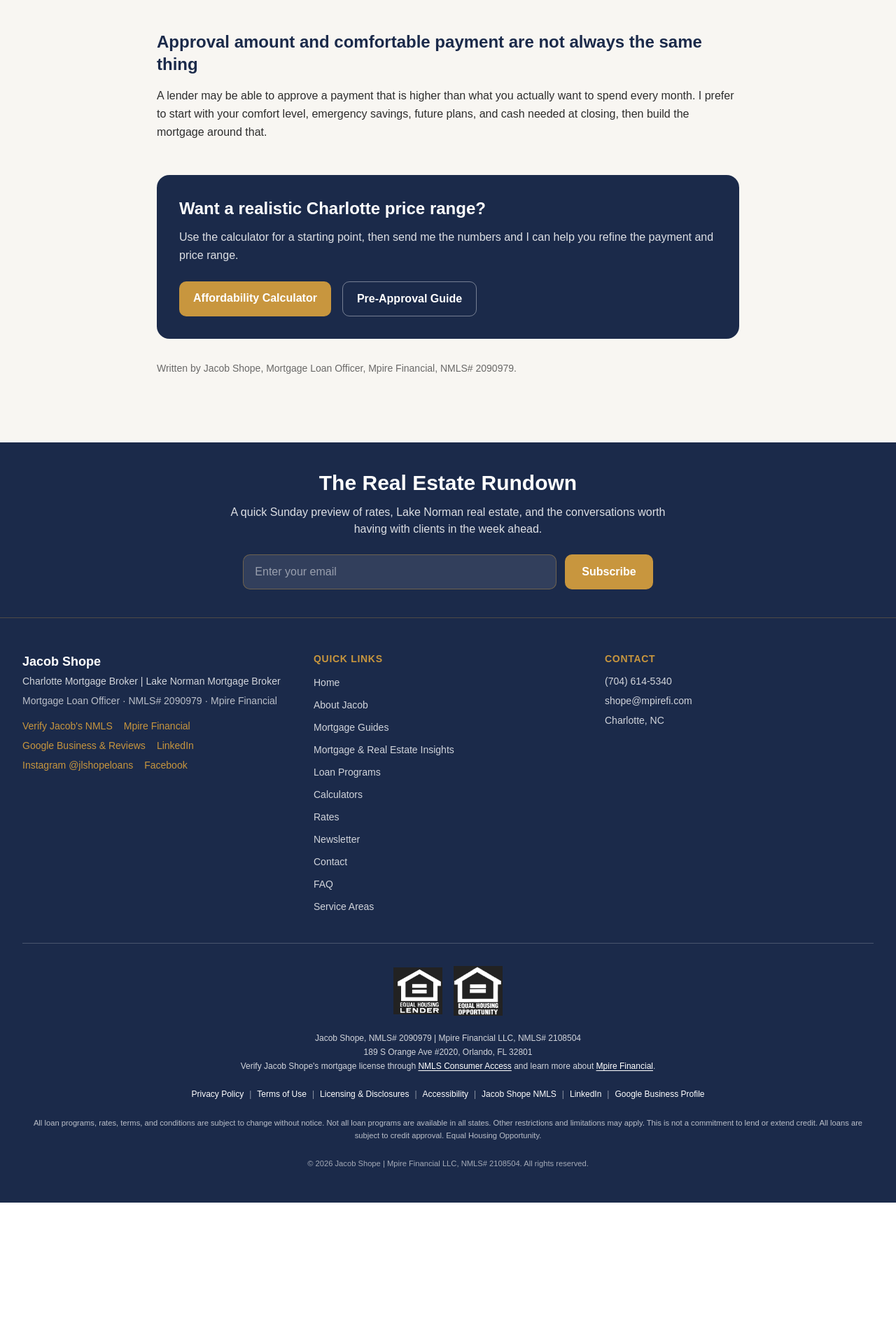
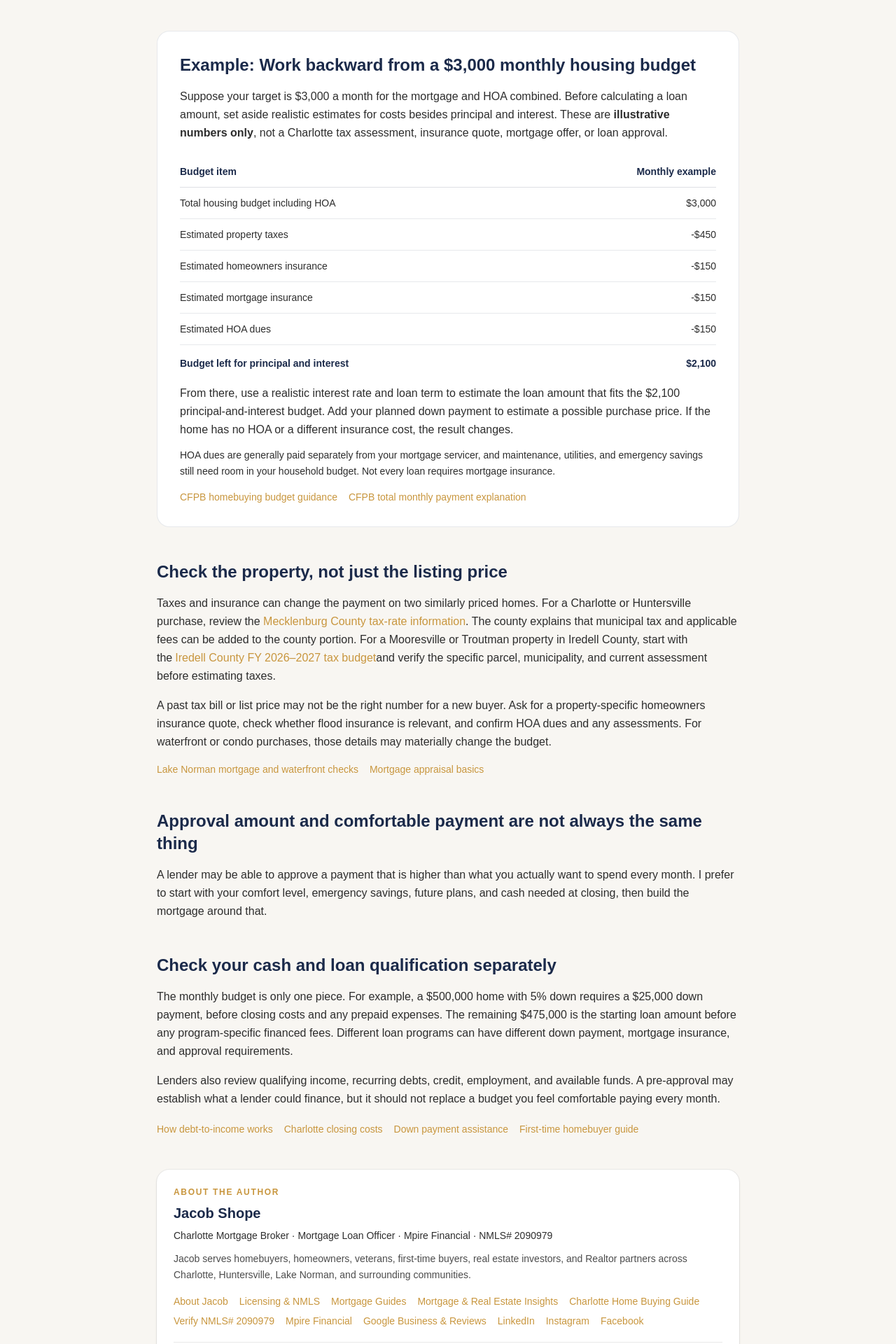
Before and after one commit to JLshope12/jacob-shope-mortgage, a Next.js app: page /how-much-house-can-i-afford-charlotte in a window 1280 px wide. Shown: the part 900-2820 px from the top of the page at 70% size. Before the commit the page ends 2618 px from the top, so only its background shows below. Built offline with nearby package versions, Linux system fonts and the light colour scheme.

Commit message:
SEO: improve Charlotte affordability guide with practical payment breakdown and verified county resources

```diff
--- a/app/how-much-house-can-i-afford-charlotte/page.tsx
+++ b/app/how-much-house-can-i-afford-charlotte/page.tsx
@@ -1,15 +1,60 @@
 import Link from "next/link";
+import { AuthorBox } from "@/components/seo/AuthorBox";
+
+const origin = "https://jacobshopemortgage.com";
+const pageUrl = `${origin}/how-much-house-can-i-afford-charlotte`;
+const CFPB_BUDGET = "https://www.consumerfinance.gov/owning-a-home/prepare/figure-out-how-much-you-want-to-spend/";
+const CFPB_PAYMENT = "https://www.consumerfinance.gov/ask-cfpb/on-a-mortgage-whats-the-difference-between-my-principal-and-interest-payment-and-my-total-monthly-payment-en-1941/";
+const MECK_TAX = "https://tax.mecknc.gov/tax-bills-and-payments/tax-rates";
+const IREDELL_TAX = "https://www.iredellcountync.gov/m/newsflash/home/detail/1948";
 
 export const metadata = {
   title: "How Much House Can I Afford in Charlotte? | Jacob Shope",
   description:
-    "Learn how mortgage affordability works in Charlotte with Jacob Shope. Understand payment, income, debt, down payment, taxes, insurance, and cash-to-close before setting a price range.",
+    "Work backward from a comfortable monthly housing budget with a practical example, Charlotte and Lake Norman property-tax checks, and mortgage pre-approval steps.",
   alternates: { canonical: "/how-much-house-can-i-afford-charlotte" },
+  authors: [{ name: "Jacob Shope", url: "/about" }],
+};
+
+const pageSchema = {
+  "@context": "https://schema.org",
+  "@graph": [
+    {
+      "@type": "Article",
+      "@id": `${pageUrl}#article`,
+      headline: "How Much House Can I Afford in Charlotte?",
+      description: "A practical monthly-housing-budget approach to mortgage affordability in Charlotte and Lake Norman.",
+      author: { "@id": `${origin}/#jacob-shope` },
+      publisher: { "@id": `${origin}/#mpire-financial` },
+      mainEntityOfPage: { "@id": `${pageUrl}#webpage` },
+      dateModified: "2026-11-10",
+      citation: [CFPB_BUDGET, CFPB_PAYMENT, MECK_TAX, IREDELL_TAX],
+    },
+    {
+      "@type": "WebPage",
+      "@id": `${pageUrl}#webpage`,
+      url: pageUrl,
+      name: "How Much House Can I Afford in Charlotte?",
+      author: { "@id": `${origin}/#jacob-shope` },
+      isPartOf: { "@id": `${origin}/#website` },
+      about: ["Mortgage affordability", "Charlotte home buying", "Lake Norman mortgage payments"],
+    },
+    {
+      "@type": "BreadcrumbList",
+      "@id": `${pageUrl}#breadcrumbs`,
+      itemListElement: [
+        { "@type": "ListItem", position: 1, name: "Home", item: origin },
+        { "@type": "ListItem", position: 2, name: "Mortgage Guides", item: `${origin}/mortgage-guides` },
+        { "@type": "ListItem", position: 3, name: "Charlotte Mortgage Affordability", item: pageUrl },
+      ],
+    },
+  ],
 };
 
 export default function AffordabilityCharlottePage() {
   return (
     <div className="bg-offwhite">
+      <script type="application/ld+json" dangerouslySetInnerHTML={{ __html: JSON.stringify(pageSchema) }} />
       <section className="mx-auto max-w-4xl px-4 py-16 md:px-6 md:py-24 lg:px-8">
         <p className="font-semibold text-gold">Mortgage guidance from Jacob Shope</p>
         <h1 className="mt-3 text-4xl font-bold tracking-tight text-navy md:text-5xl">
@@ -35,12 +80,95 @@ export default function AffordabilityCharlottePage() {
           </ul>
         </section>
 
+        <section className="mt-12 rounded-2xl border border-navy/10 bg-white p-8">
+          <h2 className="text-2xl font-bold text-navy">Example: Work backward from a $3,000 monthly housing budget</h2>
+          <p className="mt-4 leading-relaxed text-charcoal">
+            Suppose your target is $3,000 a month for the mortgage and HOA combined. Before calculating a loan amount,
+            set aside realistic estimates for costs besides principal and interest. These are <strong>illustrative numbers only</strong>,
+            not a Charlotte tax assessment, insurance quote, mortgage offer, or loan approval.
+          </p>
+          <div className="mt-5 overflow-x-auto">
+            <table className="w-full text-left text-sm text-charcoal">
+              <thead><tr className="border-b border-navy/15 text-navy"><th className="py-3 pr-4">Budget item</th><th className="py-3 text-right">Monthly example</th></tr></thead>
+              <tbody>
+                {[
+                  ["Total housing budget including HOA", "$3,000"],
+                  ["Estimated property taxes", "-$450"],
+                  ["Estimated homeowners insurance", "-$150"],
+                  ["Estimated mortgage insurance", "-$150"],
+                  ["Estimated HOA dues", "-$150"],
+                ].map(([label, amount]) => (
+                  <tr key={label} className="border-b border-navy/10"><td className="py-3 pr-4">{label}</td><td className="py-3 text-right">{amount}</td></tr>
+                ))}
+                <tr className="font-bold text-navy"><td className="pt-4 pr-4">Budget left for principal and interest</td><td className="pt-4 text-right">$2,100</td></tr>
+              </tbody>
+            </table>
+          </div>
+          <p className="mt-5 leading-relaxed text-charcoal">
+            From there, use a realistic interest rate and loan term to estimate the loan amount that fits the
+            $2,100 principal-and-interest budget. Add your planned down payment to estimate a possible purchase price.
+            If the home has no HOA or a different insurance cost, the result changes.
+          </p>
+          <p className="mt-3 text-sm leading-relaxed text-charcoal">
+            HOA dues are generally paid separately from your mortgage servicer, and maintenance, utilities, and emergency
+            savings still need room in your household budget. Not every loan requires mortgage insurance.
+          </p>
+          <div className="mt-4 flex flex-wrap gap-4 text-sm font-medium">
+            <a href={CFPB_BUDGET} target="_blank" rel="noopener noreferrer" className="text-gold hover:underline">CFPB homebuying budget guidance</a>
+            <a href={CFPB_PAYMENT} target="_blank" rel="noopener noreferrer" className="text-gold hover:underline">CFPB total monthly payment explanation</a>
+          </div>
+        </section>
+
+        <section className="mt-12">
+          <h2 className="text-2xl font-bold text-navy">Check the property, not just the listing price</h2>
+          <p className="mt-4 leading-relaxed text-charcoal">
+            Taxes and insurance can change the payment on two similarly priced homes. For a Charlotte or
+            Huntersville purchase, review the <a href={MECK_TAX} target="_blank" rel="noopener noreferrer" className="font-medium text-gold hover:underline">Mecklenburg County tax-rate information</a>.
+            The county explains that municipal tax and applicable fees can be added to the county portion.
+            For a Mooresville or Troutman property in Iredell County, start with the
+            <a href={IREDELL_TAX} target="_blank" rel="noopener noreferrer" className="ml-1 font-medium text-gold hover:underline">Iredell County FY 2026–2027 tax budget</a>
+            and verify the specific parcel, municipality, and current assessment before estimating taxes.
+          </p>
+          <p className="mt-4 leading-relaxed text-charcoal">
+            A past tax bill or list price may not be the right number for a new buyer. Ask for a property-specific
+            homeowners insurance quote, check whether flood insurance is relevant, and confirm HOA dues and any assessments.
+            For waterfront or condo purchases, those details may materially change the budget.
+          </p>
+          <div className="mt-4 flex flex-wrap gap-4 text-sm font-medium">
+            <Link href="/service-areas/lake-norman" className="text-gold hover:underline">Lake Norman mortgage and waterfront checks</Link>
+            <Link href="/mortgage-appraisal-charlotte" className="text-gold hover:underline">Mortgage appraisal basics</Link>
+          </div>
+        </section>
+
         <section className="mt-12">
           <h2 className="text-2xl font-bold text-navy">Approval amount and comfortable payment are not always the same thing</h2>
           <p className="mt-4 leading-relaxed text-charcoal">
             A lender may be able to approve a payment that is higher than what you actually want to spend every month. I prefer to start with your comfort level, emergency savings, future plans, and cash needed at closing, then build the mortgage around that.
           </p>
         </section>
+
+        <section className="mt-12">
+          <h2 className="text-2xl font-bold text-navy">Check your cash and loan qualification separately</h2>
+          <p className="mt-4 leading-relaxed text-charcoal">
+            The monthly budget is only one piece. For example, a $500,000 home with 5% down requires a $25,000
+            down payment, before closing costs and any prepaid expenses. The remaining $475,000 is the starting
+            loan amount before any program-specific financed fees. Different loan programs can have different
+            down payment, mortgage insurance, and approval requirements.
+          </p>
+          <p className="mt-4 leading-relaxed text-charcoal">
+            Lenders also review qualifying income, recurring debts, credit, employment, and available funds.
+            A pre-approval may establish what a lender could finance, but it should not replace a budget you
+            feel comfortable paying every month.
+          </p>
+          <div className="mt-5 flex flex-wrap gap-4 text-sm font-medium">
+            <Link href="/mortgage-dti-charlotte" className="text-gold hover:underline">How debt-to-income works</Link>
+            <Link href="/mortgage-closing-costs-charlotte" className="text-gold hover:underline">Charlotte closing costs</Link>
+            <Link href="/down-payment-assistance-charlotte" className="text-gold hover:underline">Down payment assistance</Link>
+            <Link href="/first-time-homebuyer-charlotte" className="text-gold hover:underline">First-time homebuyer guide</Link>
+          </div>
+        </section>
+
+        <div className="mt-12"><AuthorBox /></div>
 
         <section className="mt-12 rounded-2xl bg-navy p-8 text-white">
           <h2 className="text-2xl font-bold">Want a realistic Charlotte price range?</h2>
@@ -51,7 +179,6 @@ export default function AffordabilityCharlottePage() {
           </div>
         </section>
 
-        <p className="mt-8 text-sm text-charcoal/70">Written by Jacob Shope, Mortgage Loan Officer, Mpire Financial, NMLS# 2090979.</p>
       </section>
     </div>
   );
```
